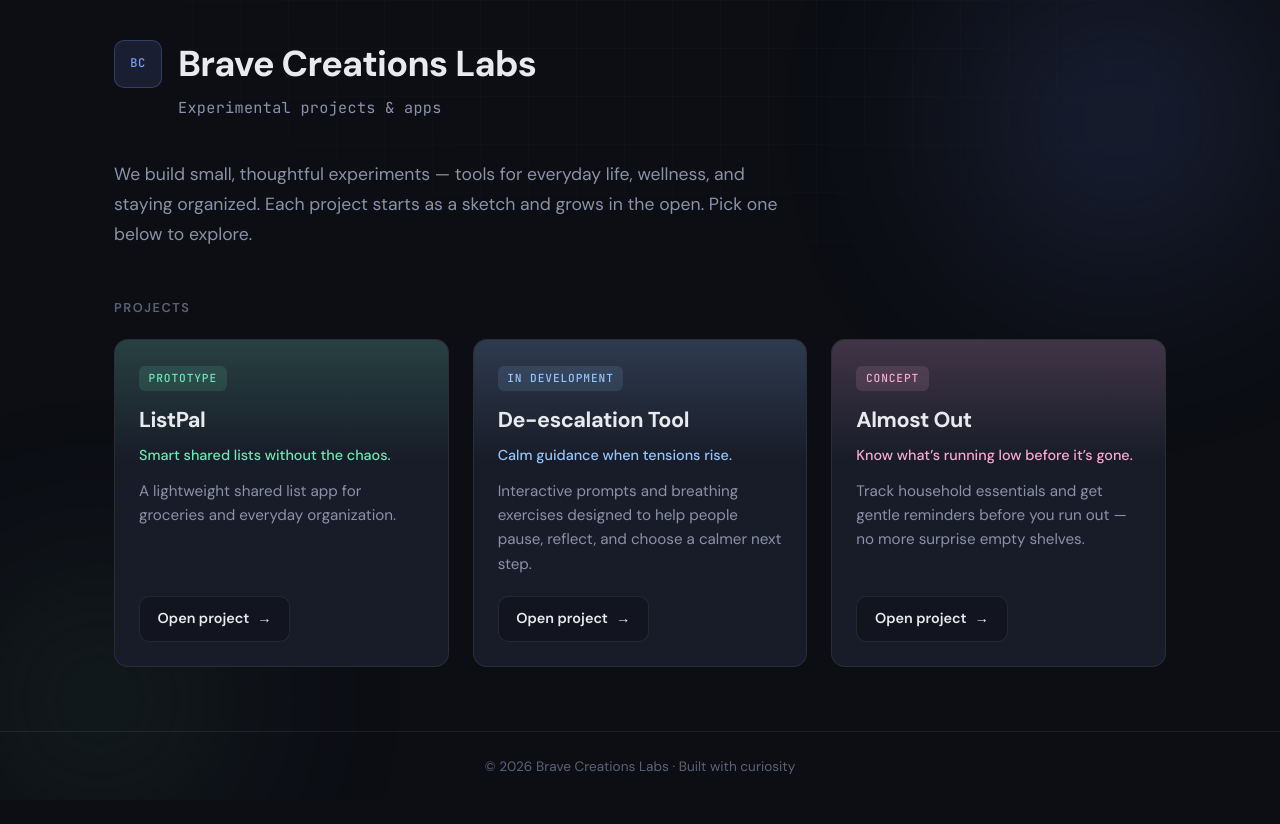
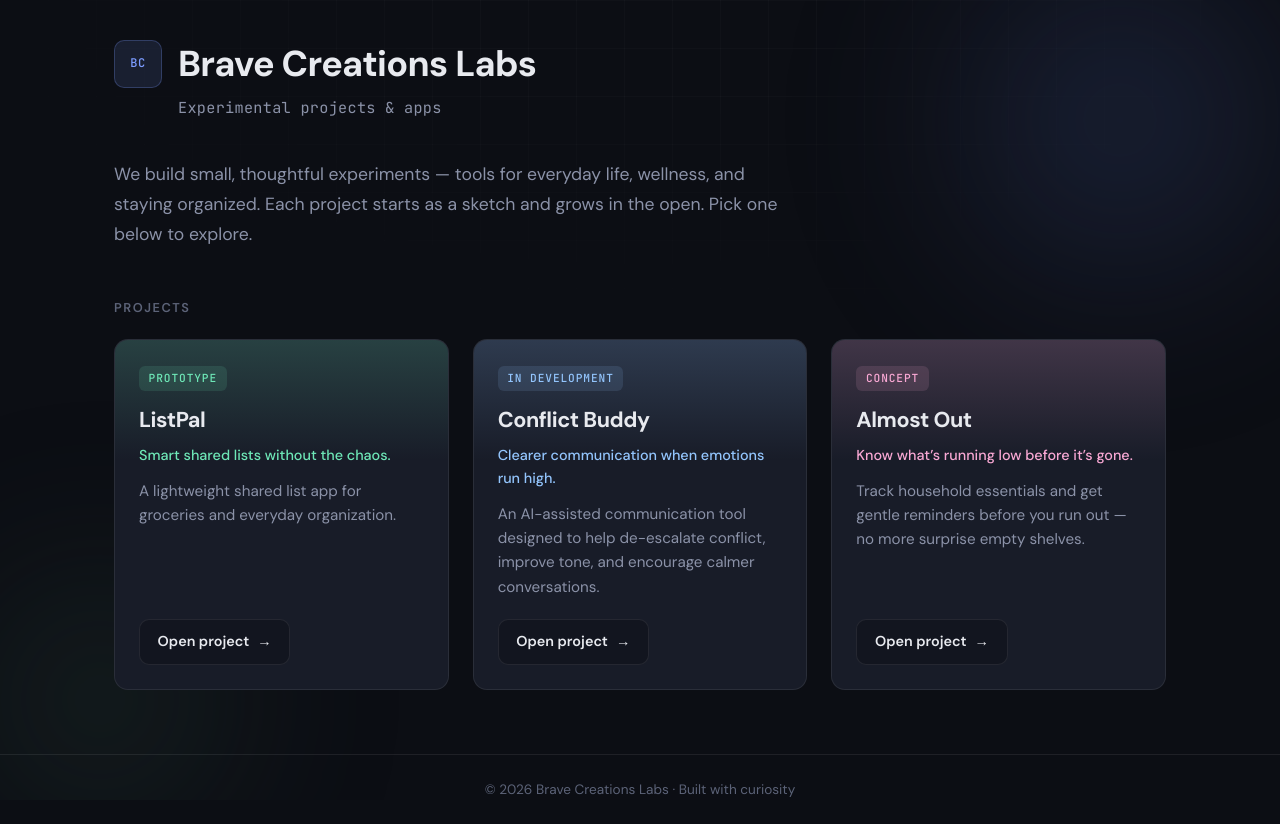
Before and after one commit to bartcarels-dev/brave-creations-labs, a React (Vite) app: page / in a window 1280 px wide. Before the commit the page ends 801 px from the top, so only its background shows below. Built offline with nearby package versions, Linux system fonts and the light colour scheme.

Commit message:
update conflict buddy link

```diff
--- a/src/data/projects.js
+++ b/src/data/projects.js
@@ -10,14 +10,14 @@ export const projects = [
     url: 'https://listpal.lovable.app/',
   },
   {
-    id: 'de-escalation-tool',
-    name: 'De-escalation Tool',
-    tagline: 'Calm guidance when tensions rise.',
+    id: 'conflict-buddy',
+    name: 'Conflict Buddy',
+    tagline: 'Clearer communication when emotions run high.',
     description:
-      'Interactive prompts and breathing exercises designed to help people pause, reflect, and choose a calmer next step.',
+      'An AI-assisted communication tool designed to help de-escalate conflict, improve tone, and encourage calmer conversations.',
     status: 'In development',
     accent: '#93c5fd',
-    url: '#',
+    url: 'https://conflict-buddy.vercel.app/',
   },
   {
     id: 'almost-out',
```
